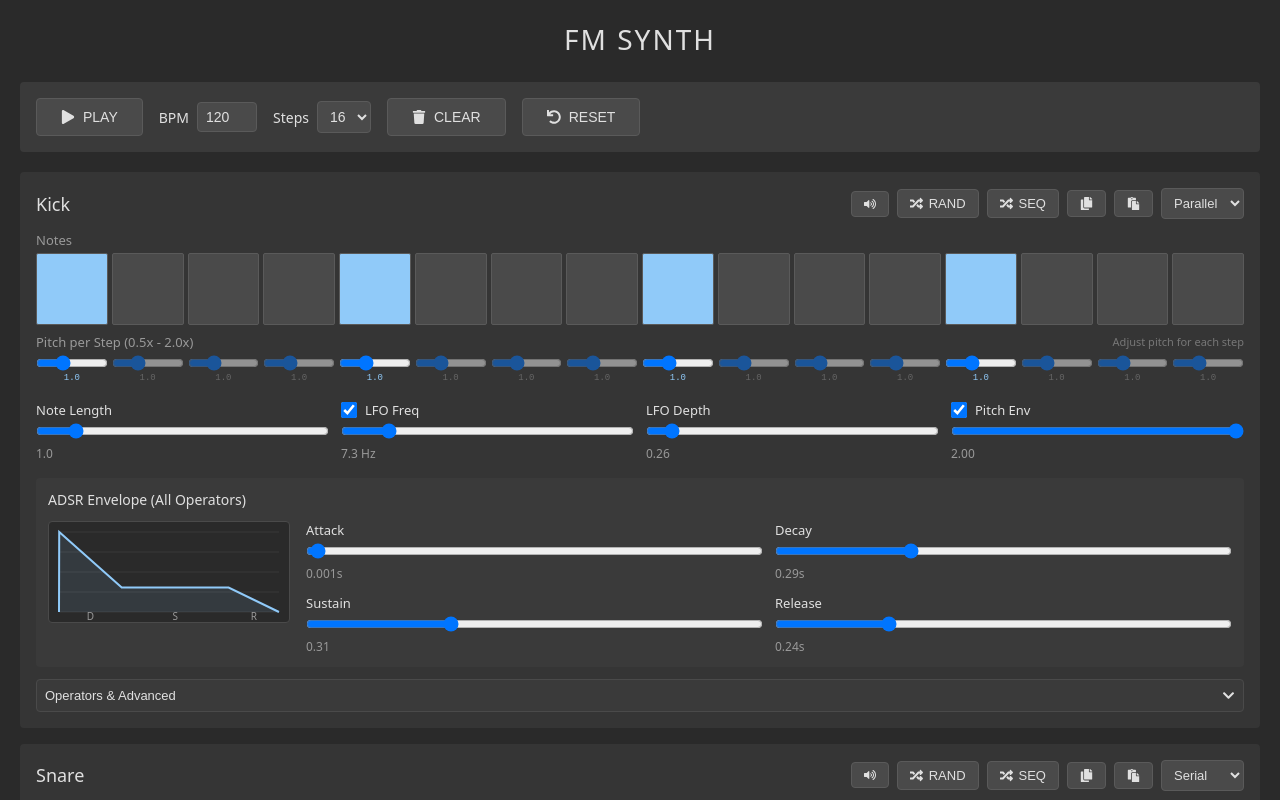
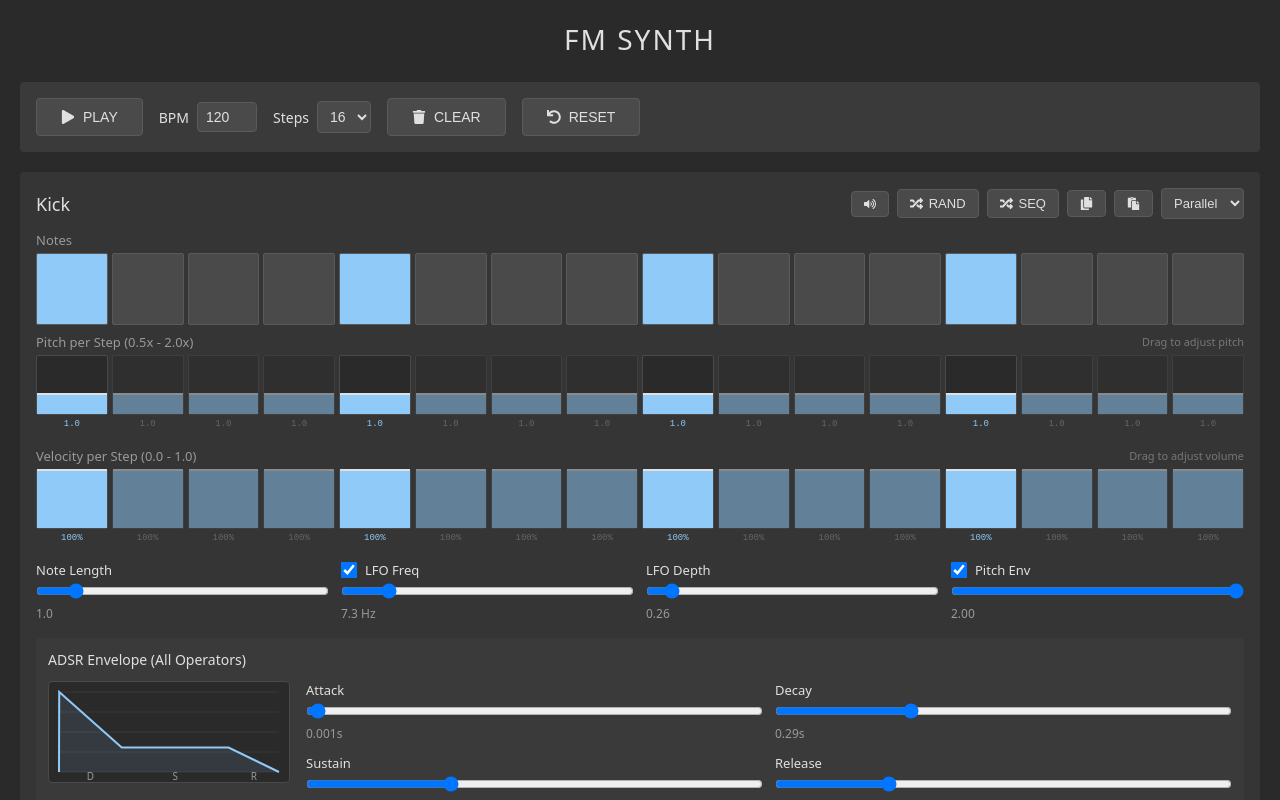
Before and after one commit to hashrock/vibe-fm-drum-synth, a React (Vite) app: page / in a window 1280 px wide. Shown: the top 800 px of the page. Built offline with nearby package versions, Linux system fonts and the light colour scheme.

Commit message:
Add velocity control to sequencer and implement RectSlider component

```diff
--- a/src/audio/FMSynth.ts
+++ b/src/audio/FMSynth.ts
@@ -93,7 +93,8 @@ export class FMSynth {
     operatorParams: OperatorParams[],
     lfoParams: LFOParams,
     algorithm: FMAlgorithm = 'serial',
-    pitchEnvelope?: PitchEnvelopeParams
+    pitchEnvelope?: PitchEnvelopeParams,
+    velocity: number = 1.0
   ) {
     const currentTime = this.audioContext.currentTime;
 
@@ -146,9 +147,9 @@ export class FMSynth {
       const envGain = this.audioContext.createGain();
       envGain.gain.value = 0;
 
-      // Operator output gain
+      // Operator output gain (apply velocity)
       const opGain = this.audioContext.createGain();
-      opGain.gain.value = params.level;
+      opGain.gain.value = params.level * velocity;
 
       // Feedback
       const feedbackDelay = this.audioContext.createDelay();
--- /dev/null
+++ b/src/components/RectSlider.tsx
@@ -0,0 +1,109 @@
+import { useState, useRef, useEffect } from 'react';
+
+interface RectSliderProps {
+  value: number;
+  min: number;
+  max: number;
+  step: number;
+  onChange: (value: number) => void;
+  disabled?: boolean;
+  opacity?: number;
+}
+
+export const RectSlider = ({
+  value,
+  min,
+  max,
+  step,
+  onChange,
+  disabled = false,
+  opacity = 1,
+}: RectSliderProps) => {
+  const [isDragging, setIsDragging] = useState(false);
+  const containerRef = useRef<HTMLDivElement>(null);
+
+  const normalizedValue = (value - min) / (max - min);
+
+  const handleMouseDown = (e: React.MouseEvent) => {
+    if (disabled) return;
+    setIsDragging(true);
+    updateValue(e.clientY);
+  };
+
+  const updateValue = (clientY: number) => {
+    if (!containerRef.current) return;
+
+    const rect = containerRef.current.getBoundingClientRect();
+    const y = Math.max(0, Math.min(rect.height, clientY - rect.top));
+    const ratio = 1 - y / rect.height; // Inverted: top = max, bottom = min
+    const rawValue = min + ratio * (max - min);
+    const steppedValue = Math.round(rawValue / step) * step;
+    const clampedValue = Math.max(min, Math.min(max, steppedValue));
+
+    onChange(clampedValue);
+  };
+
+  useEffect(() => {
+    if (!isDragging) return;
+
+    const handleMouseMove = (e: MouseEvent) => {
+      updateValue(e.clientY);
+    };
+
+    const handleMouseUp = () => {
+      setIsDragging(false);
+    };
+
+    window.addEventListener('mousemove', handleMouseMove);
+    window.addEventListener('mouseup', handleMouseUp);
+
+    return () => {
+      window.removeEventListener('mousemove', handleMouseMove);
+      window.removeEventListener('mouseup', handleMouseUp);
+    };
+  }, [isDragging]);
+
+  return (
+    <div
+      ref={containerRef}
+      onMouseDown={handleMouseDown}
+      style={{
+        position: 'relative',
+        width: '100%',
+        height: '60px',
+        background: '#2a2a2a',
+        border: '1px solid #4a4a4a',
+        borderRadius: '2px',
+        cursor: disabled ? 'default' : 'pointer',
+        opacity,
+        userSelect: 'none',
+      }}
+    >
+      {/* Fill bar from bottom */}
+      <div
+        style={{
+          position: 'absolute',
+          bottom: 0,
+          left: 0,
+          width: '100%',
+          height: `${normalizedValue * 100}%`,
+          background: disabled ? '#555' : '#90caf9',
+          transition: isDragging ? 'none' : 'height 0.1s ease',
+        }}
+      />
+
+      {/* Value indicator line */}
+      <div
+        style={{
+          position: 'absolute',
+          bottom: `${normalizedValue * 100}%`,
+          left: 0,
+          width: '100%',
+          height: '2px',
+          background: '#e0e0e0',
+          transform: 'translateY(1px)',
+        }}
+      />
+    </div>
+  );
+};
--- a/src/components/Sequencer.tsx
+++ b/src/components/Sequencer.tsx
@@ -2,6 +2,7 @@ import { useState, useEffect, useRef } from 'react';
 import { FMSynth } from '../audio/FMSynth';
 import type { OperatorParams, LFOParams, PitchEnvelopeParams, FMAlgorithm } from '../audio/types';
 import { ADSRGraph } from './ADSRGraph';
+import { RectSlider } from './RectSlider';
 import {
   FaPlay,
   FaPause,
@@ -26,6 +27,7 @@ interface TrackData {
   algorithm: FMAlgorithm;
   pitchEnvelope: PitchEnvelopeParams;
   pitchMap: number[];
+  velocityMap: number[]; // Velocity per step (0.0 - 1.0)
   noteLength: number; // Length in steps (1.0 = one step)
   activeSynth: FMSynth | null;
   isExpanded: boolean;
@@ -102,6 +104,7 @@ export const Sequencer = () => {
         duckingGains.push(gain);
         trackSynths[i].connectSidechainGain(gain);
       } else {
+        // eslint-disable-next-line @typescript-eslint/no-explicit-any
         duckingGains.push(null as any);
       }
     }
@@ -122,6 +125,7 @@ export const Sequencer = () => {
         algorithm: 'parallel' as FMAlgorithm,
         pitchEnvelope: { attack: 0.03263920787813766, decay: 0.0633337102583343, depth: 2 },
         pitchMap: new Array(64).fill(1),
+        velocityMap: new Array(64).fill(1),
         noteLength: 1.0,
         activeSynth: trackSynths[0],
         isExpanded: false,
@@ -148,6 +152,7 @@ export const Sequencer = () => {
         algorithm: 'serial' as FMAlgorithm,
         pitchEnvelope: { attack: 0.01, decay: 0.03, depth: 0.3 },
         pitchMap: new Array(64).fill(1),
+        velocityMap: new Array(64).fill(1),
         noteLength: 1.0,
         activeSynth: trackSynths[1],
         isExpanded: false,
@@ -174,6 +179,7 @@ export const Sequencer = () => {
         algorithm: 'parallel' as FMAlgorithm,
         pitchEnvelope: { attack: 0.005, decay: 0.02, depth: 0.2 },
         pitchMap: new Array(64).fill(1),
+        velocityMap: new Array(64).fill(1),
         noteLength: 0.5,
         activeSynth: trackSynths[2],
         isExpanded: false,
@@ -200,6 +206,7 @@ export const Sequencer = () => {
         algorithm: 'hybrid1' as FMAlgorithm,
         pitchEnvelope: { attack: 0.02, decay: 0.1, depth: 0.4 },
         pitchMap: new Array(64).fill(1),
+        velocityMap: new Array(64).fill(1),
         noteLength: 2.0,
         activeSynth: trackSynths[3],
         isExpanded: false,
@@ -220,6 +227,8 @@ export const Sequencer = () => {
         const parsed = JSON.parse(savedData);
         const restoredTracks = parsed.map((track: TrackData, index: number) => ({
           ...track,
+          // Add velocityMap if it doesn't exist (for backward compatibility)
+          velocityMap: track.velocityMap || new Array(64).fill(1),
           activeSynth: trackSynths[index],
           duckingGain: index > 0 ? duckingGains[index] : null,
         }));
@@ -293,6 +302,9 @@ export const Sequencer = () => {
               const pitchMultiplier = track.pitchEnabled ? (track.pitchMap[currentStepToPlay] || 1) : 1;
               const adjustedFrequency = track.frequency * pitchMultiplier;
 
+              // Get velocity for this step
+              const velocity = track.velocityMap[currentStepToPlay] || 1;
+
               // Use note length setting (in steps)
               const noteDuration = (stepDuration * track.noteLength) / 1000;
 
@@ -309,7 +321,8 @@ export const Sequencer = () => {
                 track.operators,
                 effectiveLfo,
                 track.algorithm,
-                effectivePitchEnv
+                effectivePitchEnv,
+                velocity
               );
 
               // Trigger ducking when CH1 (Kick) plays
@@ -427,6 +440,16 @@ export const Sequencer = () => {
     );
   };
 
+  const updateVelocityMap = (trackId: number, stepIndex: number, velocity: number) => {
+    setTracks(prev =>
+      prev.map(track =>
+        track.id === trackId
+          ? { ...track, velocityMap: track.velocityMap.map((v, i) => (i === stepIndex ? velocity : v)) }
+          : track
+      )
+    );
+  };
+
   const updateNoteLength = (trackId: number, noteLength: number) => {
     setTracks(prev =>
       prev.map(track =>
@@ -513,7 +536,7 @@ export const Sequencer = () => {
           })
         );
         showToast('音色パラメータをペーストしました！');
-      } catch (_e) {
+      } catch {
         showToast('無効なパラメータです');
       }
     });
@@ -930,7 +953,7 @@ export const Sequencer = () => {
             <div style={{ marginBottom: '16px' }}>
               <div style={{ fontSize: '13px', marginBottom: '4px', color: '#999', display: 'flex', justifyContent: 'space-between', alignItems: 'center' }}>
                 <span>Pitch per Step (0.5x - 2.0x)</span>
-                <span style={{ fontSize: '11px', color: '#777' }}>Adjust pitch for each step</span>
+                <span style={{ fontSize: '11px', color: '#777' }}>Drag to adjust pitch</span>
               </div>
               <div
                 style={{
@@ -942,19 +965,14 @@ export const Sequencer = () => {
                 {Array.from({ length: Math.min(stepCount, 16) }, (_, i) => {
                   const pitchMult = track.pitchMap[i] || 1;
                   return (
-                    <div key={i} style={{ display: 'flex', flexDirection: 'column', alignItems: 'center', gap: '2px' }}>
-                      <input
-                        type="range"
+                    <div key={i} style={{ display: 'flex', flexDirection: 'column', alignItems: 'center', gap: '4px' }}>
+                      <RectSlider
+                        value={pitchMult}
                         min={0.5}
                         max={2.0}
                         step={0.1}
-                        value={pitchMult}
-                        onChange={e => updatePitchMap(track.id, i, Number(e.target.value))}
-                        style={{
-                          width: '100%',
-                          opacity: track.steps[i] ? 1 : 0.5,
-                        }}
-                        title={`Step ${i + 1}: ${pitchMult.toFixed(1)}x`}
+                        onChange={(value) => updatePitchMap(track.id, i, value)}
+                        opacity={track.steps[i] ? 1 : 0.5}
                       />
                       <div style={{ fontSize: '9px', color: track.steps[i] ? '#90caf9' : '#666', fontFamily: 'monospace', height: '12px' }}>
                         {pitchMult.toFixed(1)}
@@ -965,6 +983,40 @@ export const Sequencer = () => {
               </div>
             </div>
           )}
+
+          {/* Velocity Control - Independent input for each step */}
+          <div style={{ marginBottom: '16px' }}>
+            <div style={{ fontSize: '13px', marginBottom: '4px', color: '#999', display: 'flex', justifyContent: 'space-between', alignItems: 'center' }}>
+              <span>Velocity per Step (0.0 - 1.0)</span>
+              <span style={{ fontSize: '11px', color: '#777' }}>Drag to adjust volume</span>
+            </div>
+            <div
+              style={{
+                display: 'grid',
+                gridTemplateColumns: `repeat(${Math.min(stepCount, 16)}, 1fr)`,
+                gap: '4px',
+              }}
+            >
+              {Array.from({ length: Math.min(stepCount, 16) }, (_, i) => {
+                const velocity = track.velocityMap[i] || 1;
+                return (
+                  <div key={i} style={{ display: 'flex', flexDirection: 'column', alignItems: 'center', gap: '4px' }}>
+                    <RectSlider
+                      value={velocity}
+                      min={0.0}
+                      max={1.0}
+                      step={0.05}
+                      onChange={(value) => updateVelocityMap(track.id, i, value)}
+                      opacity={track.steps[i] ? 1 : 0.5}
+                    />
+                    <div style={{ fontSize: '9px', color: track.steps[i] ? '#90caf9' : '#666', fontFamily: 'monospace', height: '12px' }}>
+                      {(velocity * 100).toFixed(0)}%
+                    </div>
+                  </div>
+                );
+              })}
+            </div>
+          </div>
 
           {/* Main Controls */}
           <div style={{ display: 'grid', gridTemplateColumns: 'repeat(auto-fit, minmax(120px, 1fr))', gap: '12px', marginBottom: '16px' }}>
```
